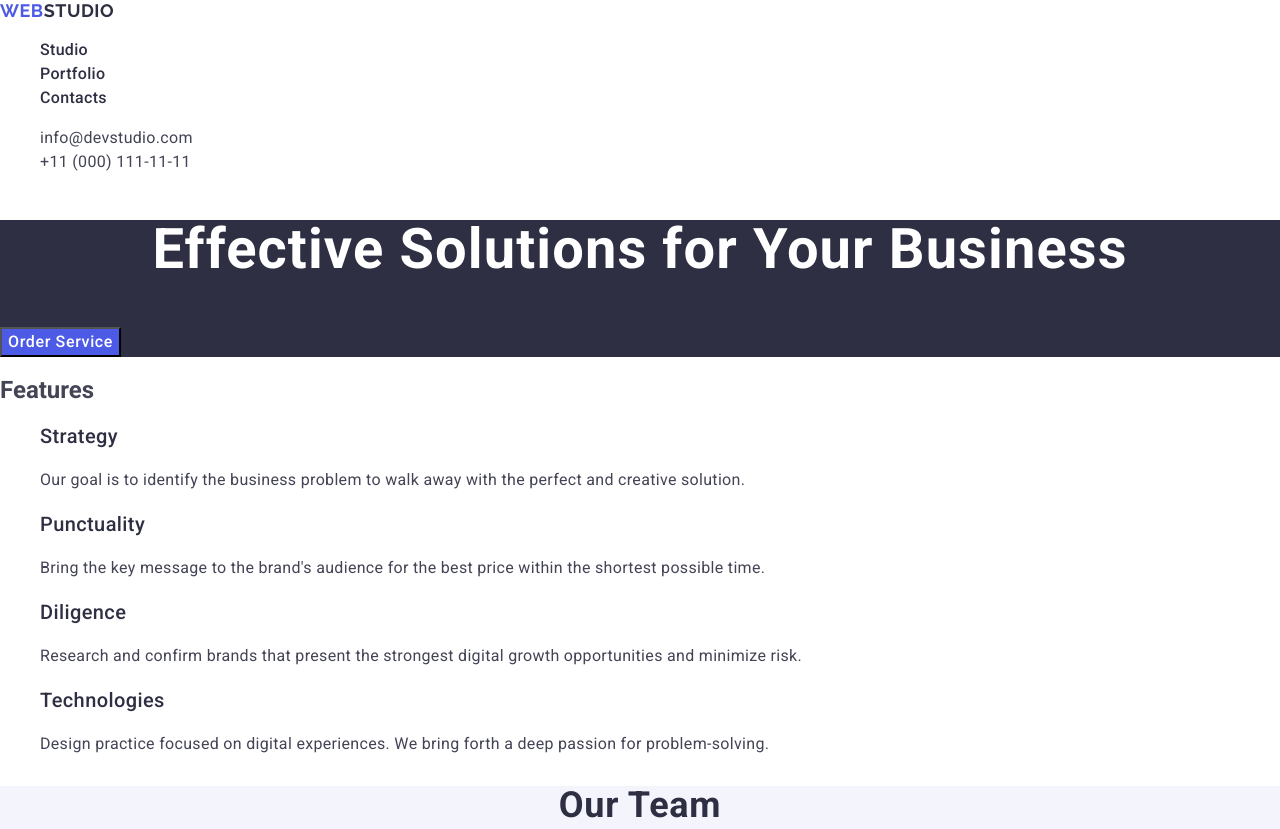
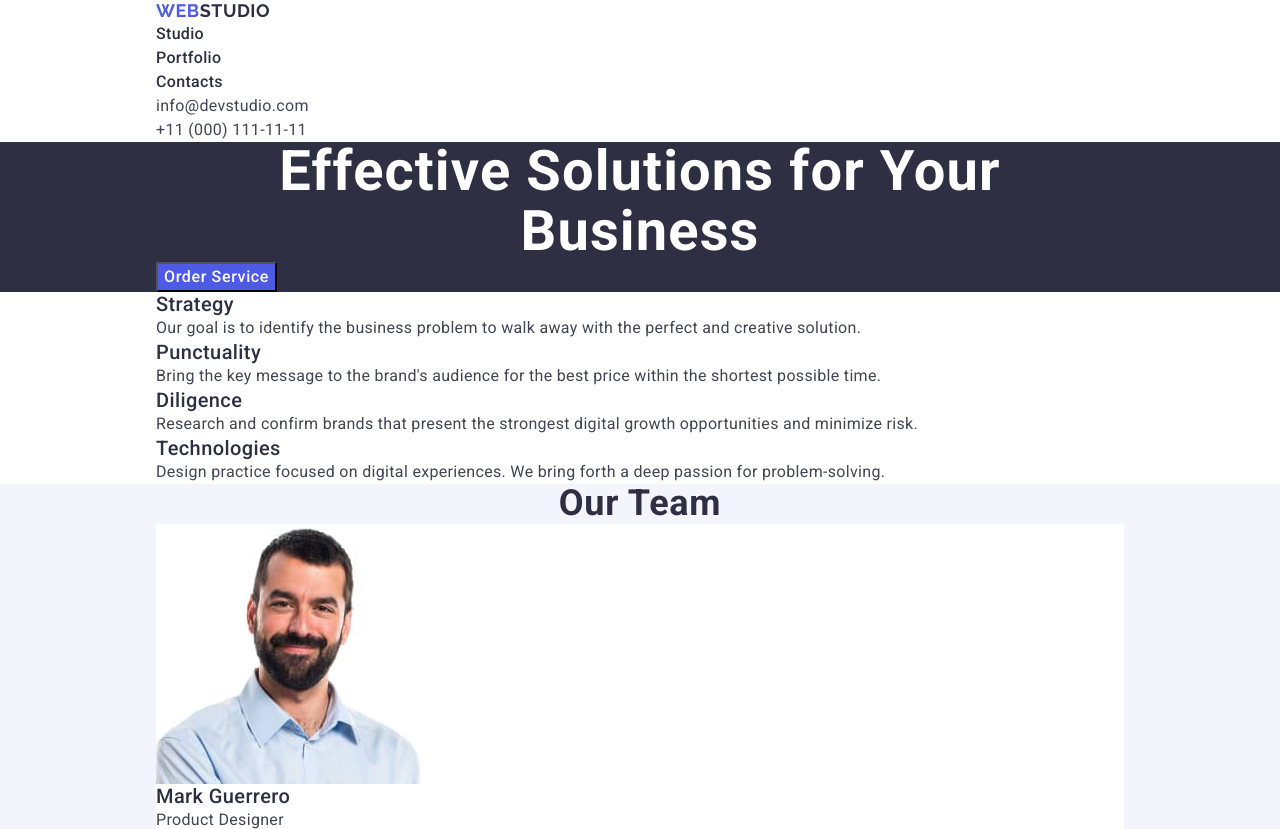
Before and after one commit to dr-jeky11/goit-markup-hw-03, a plain HTML site: page index.html in a window 1280 px wide. Shown: the top 829 px of the page. Drawn offline with nearby package versions, Linux system fonts and the light colour scheme.

Commit message:
preparation

```diff
--- a/css/styles.css
+++ b/css/styles.css
@@ -5,11 +5,40 @@ body {
 }
 
 ul {
-    list-style-type: none
+    list-style-type: none;
+    margin: 0px;
+    padding-left: 0px;
 }
 
 a {
     text-decoration: none;
+}
+
+img {display: block;
+}
+
+h1,h2,h3,h4,h5,h6,p {
+    margin: 0px;
+}
+
+.visually-hidden {
+    position: absolute;
+    width: 1px;
+    height: 1px;
+    margin: -1px;
+    border: 0;
+    padding: 0;
+    white-space: nowrap;
+    clip-path: inset(100%);
+    overflow: hidden;
+}
+
+.container {
+    max-width: 1158px;
+    /* padding-left:
+    padding-right:   */
+    margin-left: 156px;
+    margin-right: 156px;
 }
 
 .head-logo {
--- a/index.html
+++ b/index.html
@@ -21,6 +21,7 @@
   </head>
   <body>
     <header>
+      <div class="container">
         <nav>
           <a class="head-logo" href="./index.html"
             >Web<span class="head-logo-studio">Studio</span></a
@@ -43,14 +44,18 @@
             </li>
           </ul>
         </address>
+      </div>
     </header>
     <main>
       <section class="hero">
+        <div class="container">
           <h1 class="hero-title">Effective Solutions for Your Business</h1>
           <button class="hero-button" type="button">Order Service</button>
+        </div>
       </section>
-      <section>
-        <h2>Features</h2>
+      <section class="features">
+        <h2 class="visually-hidden">Features</h2>
+        <div class="container">
         <ul>
             <li>
               <h3 class="features-title">Strategy</h3>
@@ -81,8 +86,10 @@
               </p>
             </li>
           </ul>
+        <div>
       </section>
       <section class="team">
+        <div class="container">
           <h2 class="team-title">Our Team</h2>
           <ul>
             <li class="team-item">
@@ -126,8 +133,10 @@
               <p class="team-text">UI Designer</p>
             </li>
           </ul>
+        </div>
       </section>
-      <section>
+      <section class="portfolio">
+        <div class="container">
           <h2 class="portfolio-title">Our Portfolio</h2>
           <ul>
             <li>
@@ -191,9 +200,11 @@
               <p class="project-text">Marketing</p>
             </li>
           </ul>
+        </div>
       </section>
     </main>
     <footer class="hell">
+      <div class="container">
         <a class="head-logo" href="./index.html"
           >Web<span class="foot-logo-studio">Studio</span></a
         >
@@ -201,6 +212,7 @@
           Increase the flow of customers and sales for your business with digital
           marketing & growth solutions.
         </p>
+      </div>
     </footer>
   </body>
 </html>
```
Lines whose indentation alone changed are shown as unchanged.
